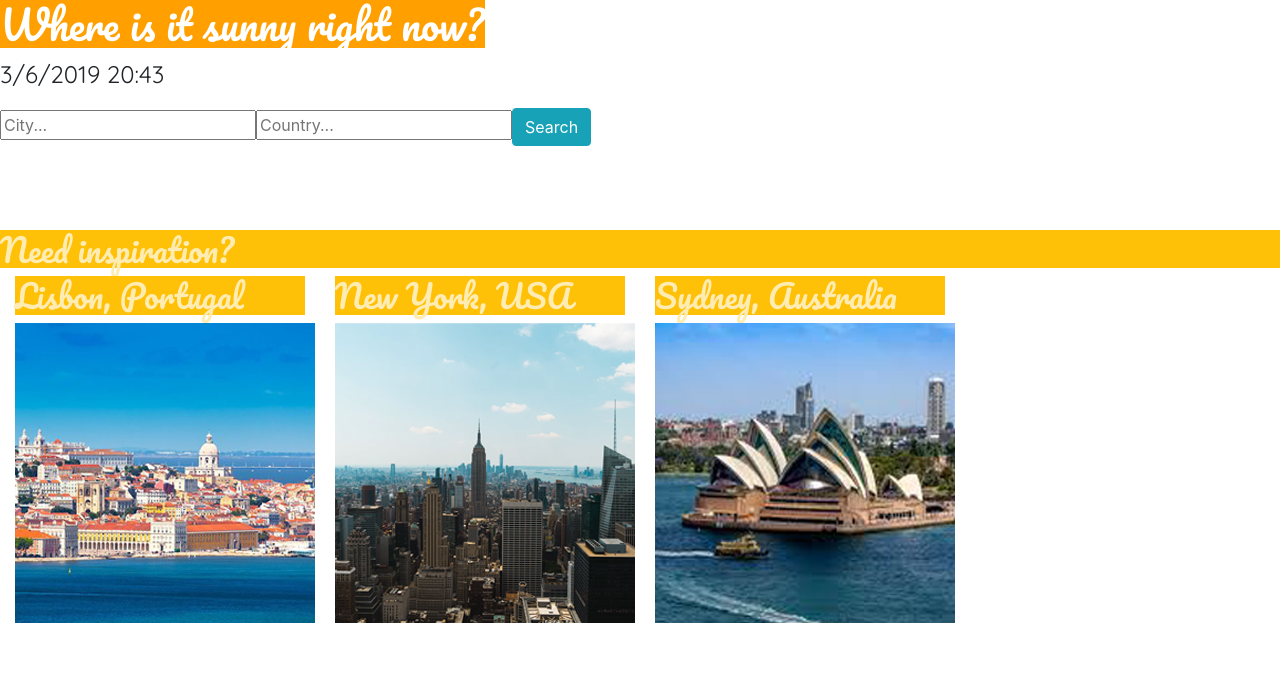
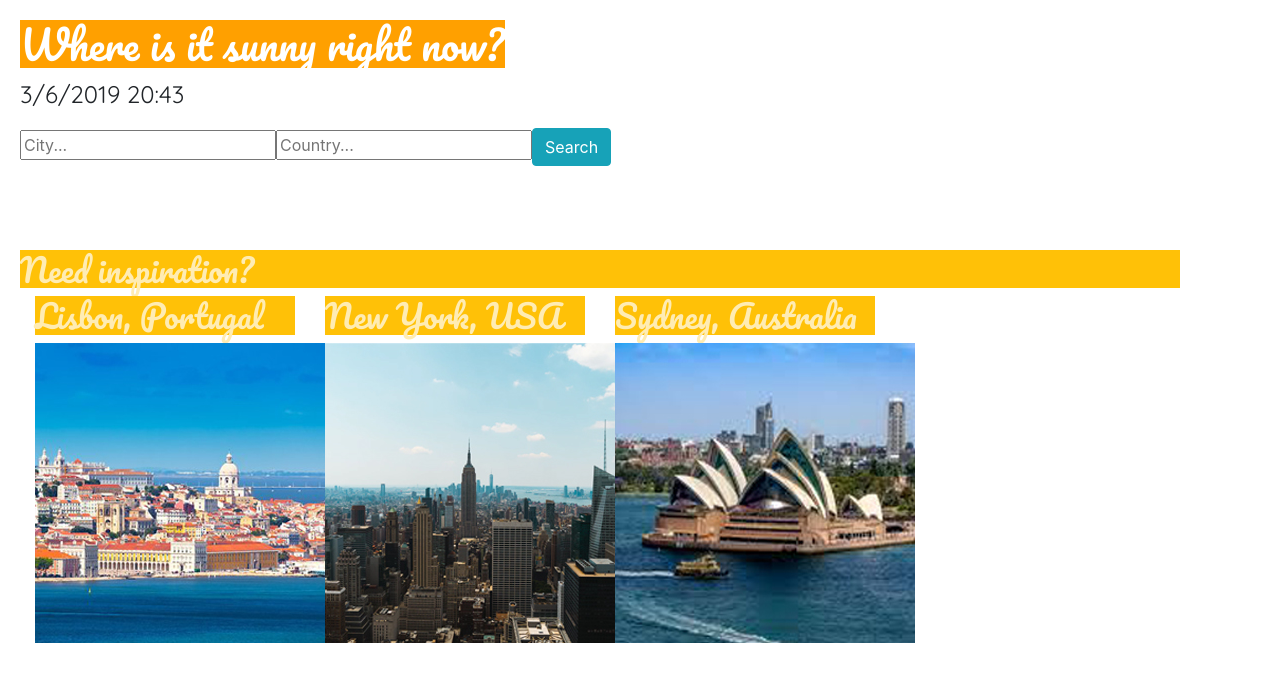
Before and after one commit to lizkoch/weather-react, a React (Create React App) app: page / in a window 1280 px wide. Shown: the top 682 px of the page. Built offline with nearby package versions, Linux system fonts and the light colour scheme.

Commit message:
Changed border and color

```diff
--- a/src/App.css
+++ b/src/App.css
@@ -1,3 +1,9 @@
+.main-app {
+  padding: 20px;
+  width: 1200px;
+  height: 600px;
+  box-sizing: border-box;
+}
 h1 {
   font-family: "Pacifico", cursive;
   color: #ffffff;
--- a/src/App.js
+++ b/src/App.js
@@ -55,7 +55,7 @@ class App extends React.Component {
 
   render() {
     return (
-      <div>
+      <div className="main-app">
         <div className="main container row">
           <Title />
         </div>
--- a/src/Main.js
+++ b/src/Main.js
@@ -11,7 +11,7 @@ class Main extends Component {
         <div className="column">
           {this.props.icon && (
             <p className="icon">
-              <Icons icon={this.props.icon} size={200} color="#ffc107" />
+              <Icons icon={this.props.icon} size={200} color="#ffa000" />
             </p>
           )}
         </div>
```
